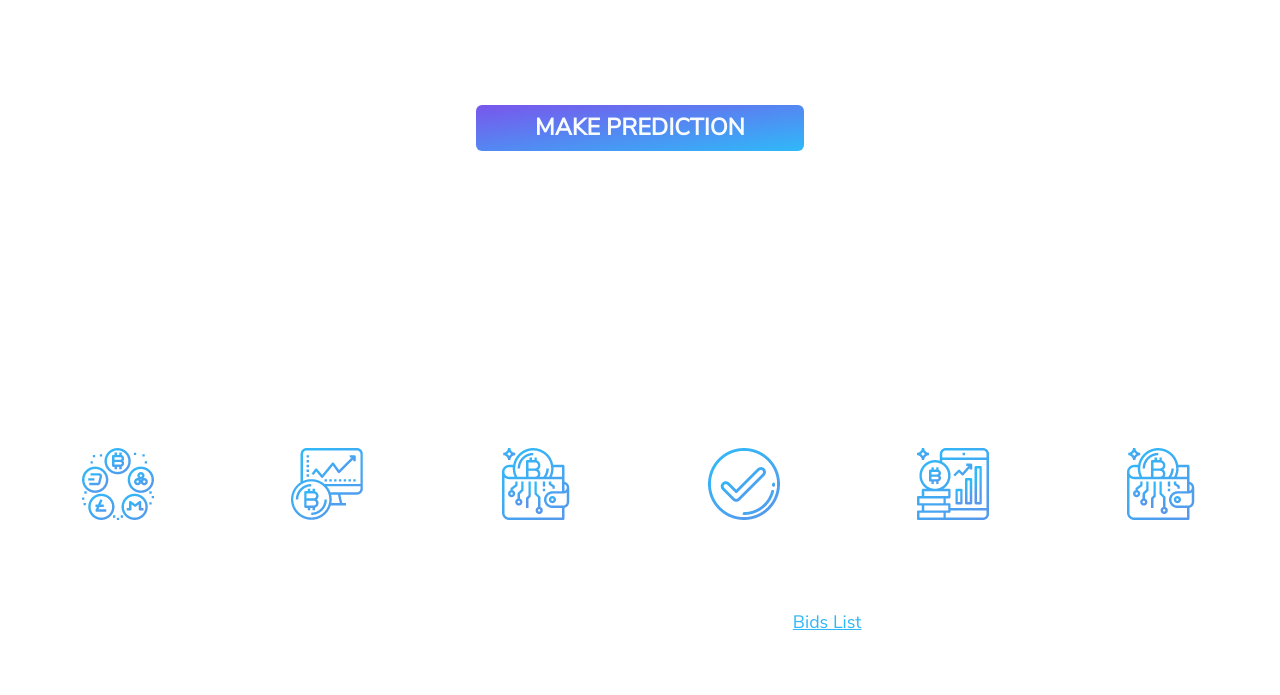
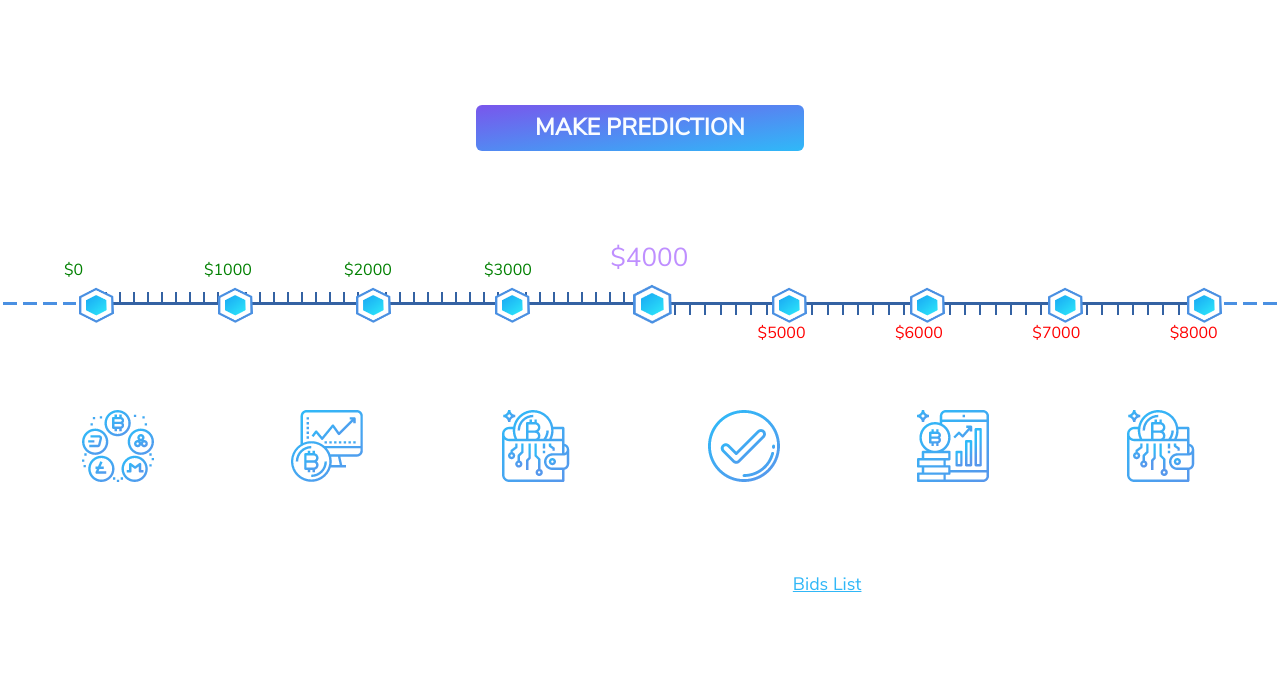
Before and after one commit to iamlofe/mini.github.io, a plain HTML site: page index.html in a window 1280 px wide. Shown: the part 348-1043 px from the top of the page. After the commit the page ends 1005 px from the top, so only its background shows below. Drawn offline with nearby package versions, Linux system fonts and the light colour scheme; a web font is replaced by a local one.

Commit message:
add line

```diff
--- a/css/style.css
+++ b/css/style.css
@@ -207,6 +207,7 @@ body {
 
 .bull {
 	background: url(../img/bull.png) top 1em center no-repeat/100%;
+	height: 50vh;
 }
 
 .bull>img,
@@ -220,6 +221,7 @@ body {
 
 .bear {
 	background: url(../img/bear.png) top 1em center no-repeat/100%;
+	height: 50vh;
 }
 
 .vs {
@@ -322,7 +324,11 @@ body {
 	right: 1.5em;
 	display: none;
 	border-radius: 6px;
-	background-image: linear-gradient(270deg, rgba(121, 86, 236, 0.75) 0%, rgba(47, 185, 248, 0.75) 100%);
+	background-image: linear-gradient(270deg, rgba(121, 86, 236, 0.9) 0%, rgba(47, 185, 248, 0.9) 100%);
+}
+
+.title-result22 {
+	margin-top: 100px;
 }
 
 .nav-menu {
--- a/index.html
+++ b/index.html
@@ -26,22 +26,22 @@
 		<div class="list-menu">
 			<ul class="nav-menu">
 				<li class="nav-select bids-list">
-					<a href="#">Bids List</a>
+					<a style="color: white;" href="#">Bids List</a>
 				</li>
 				<li class="nav-select oracles-list">
-					<a href="#">Oracles List</a>
+					<a style="color: white;" href="#">Oracles List</a>
 				</li>
 				<li class="nav-select account-info">
-					<a href="#">Account Info</a>
+					<a style="color: white;" href="#">Account Info</a>
 				</li>
 				<li class="nav-select faq">
-					<a href="#">FAQ</a>
+					<a style="color: white;" href="#">FAQ</a>
 				</li>
 				<li class="nav-select terms">
-					<a href="#">Our terms</a>
+					<a style="color: white;" href="#">Our terms</a>
 				</li>
 				<li class="nav-select" id="exit">
-					<a href="#">Exit</a>
+					<a style="color: white;" href="#">Exit</a>
 				</li>
 			</ul>
 		</div>
@@ -63,7 +63,7 @@
 					<p class="name">bulls</p>
 					<div class="square">11</div>
 				</div>
-				<div class="col-sm-1"></div>
+				<div class="col "></div>
 				<div class="col">
 					<p class="name">bears</p>
 					<div class="square">15</div>
@@ -82,47 +82,52 @@
 			<div>Make prediction</div>
 		</a>
 	</div>
-	<div class="title-result2">
+	<!-- /////////////////////////////////////////////////////// -->
+	<div class="title-result22" id="title-result2" style="display:flex;flex-direction:column;">
+		<div class="column-res" id="column-res1" style="display:flex;flex-direction:row;"></div>
+		<div class="column-res-main" id="column-res2" style="display:flex;flex-direction:row;"></div>
+		<div class="column-res" id="column-res3" style="display:flex;flex-direction:row;"></div>
 	</div>
+
 	<footer>
-		<h2 class="gide">Steps Guide</h2>
+		<h2 style="margin-top:40px;" class="gide">Steps Guide</h2>
 		<div class="row title-result">
-			<div class="col-lg-2 col-md-4 col-sm-6 marg">
+			<div class="col-lg-2 col-md-4 col-4 marg">
 				<img src="img/guide/choose.png" alt="">
 				<p class="desc">
 					1. Choose Condition
 					<br> of your Prediction
 				</p>
 			</div>
-			<div class="col-md-4 col-sm-6 col-lg-2 marg">
+			<div class="col-md-4 col-4 col-lg-2 marg">
 				<img src="img/guide/prediction.png" alt="">
 				<p class="desc">
 					2. Write Prediction
 					<br> and Bid Price
 				</p>
 			</div>
-			<div class="col-md-4 col-sm-6 col-lg-2 marg">
+			<div class="col-md-4 col-4 col-lg-2 marg">
 				<img src="img/guide/btc-cash.png" alt="">
 				<p class="desc">
 					3. Pay by MetaMask
 					<br> your Bid Price
 				</p>
 			</div>
-			<div class="col-md-4 col-sm-6 col-lg-2 marg">
+			<div class="col-md-4 col-4 col-lg-2 marg">
 				<img src="img/guide/successful.png" alt="">
 				<p class="desc">
 					4. You Successful
 					<br> Place the Bid
 				</p>
 			</div>
-			<div class="col-md-4 col-sm-6 col-lg-2 marg">
+			<div class="col-md-4 col-4 col-lg-2 marg">
 				<img src="img/guide/wait.png" alt="">
 				<p class="desc">
 					5. Wait for
 					<br> Prediction Date
 				</p>
 			</div>
-			<div class="col-md-4 col-sm-6 col-lg-2 marg">
+			<div class="col-md-4 col-4 col-lg-2 marg">
 				<img src="img/guide/btc-cash.png" alt="">
 				<p class="desc">
 					6. Withdraw your
@@ -387,8 +392,58 @@
 		</div>
 	</div>
 	</div>
-	<script src="https://ajax.googleapis.com/ajax/libs/jquery/3.3.1/jquery.min.js">></script>
+	<script src="https://ajax.googleapis.com/ajax/libs/jquery/3.3.1/jquery.min.js">
+	</script>
 	<script src="js/scripts.js"></script>
+	<script src="js/line.js"></script>
+
+	<style>
+		.diamond {
+			height: 20px;
+			width: 2vw;
+
+		}
+
+		.element1 {
+
+			height: 3px;
+			width: 1.25vw;
+			margin-bottom: 0;
+			margin-top: 0;
+			padding-top: 0;
+			padding-bottom: 0;
+			background: #3462A3;
+			position: relative;
+
+		}
+
+
+		.element {
+
+			height: 3px;
+			width: 1.25vw;
+			margin-left: 3px;
+			margin-right: 3px;
+			padding-top: 0;
+			padding-bottom: 0;
+			background: #4A90E2;
+
+		}
+
+		.element13 {
+			position: relative;
+			height: 10px;
+			width: 1.25vw;
+			margin-bottom: 0;
+			margin-top: 0;
+			padding-top: 0;
+			padding-bottom: 0;
+			border: 2px solid #3462A3;
+			border-top: none;
+			border-bottom: none;
+			border-left: none;
+		}
+	</style>
 </body>
 
 </html>
--- /dev/null
+++ b/js/line.js
@@ -0,0 +1,180 @@
+(function() {
+  const columnRes = document.getElementById('column-res1');
+  const columnRes2 = document.getElementById('column-res2');
+  const columnRes3 = document.getElementById('column-res3');
+
+  write1(columnRes);
+  write2(columnRes2);
+  write3(columnRes3);
+
+  /////////////////////////////////////////////
+
+  function write2(where) {
+    for (let i = 0; i < 4; i++) {
+      let element = document.createElement('div');
+      element.className = 'element';
+      where.appendChild(element);
+    }
+
+    for (let i = 0; i <= 80; i++) {
+      let element = document.createElement('div');
+
+      element.className = 'element1';
+
+      if (i == 40) {
+        let img = document.createElement('img');
+        img.src = './img/Path.png';
+        img.style =
+          'height:40px;width:40px;z-index:4;position:absolute;top:-18px';
+        element.appendChild(img);
+        where.appendChild(element);
+        continue;
+      }
+
+      if (i % 10 === 0 || i === 0) {
+        let img = document.createElement('img');
+        img.src = './img/Path.png';
+        img.style =
+          'height:1.0em;width:1.0em;z-index:4;position:absolute;top:-0.4em';
+        element.appendChild(img);
+
+        where.appendChild(element);
+
+        continue;
+      }
+
+      where.appendChild(element);
+    }
+
+    for (let i = 0; i < 4; i++) {
+      let element = document.createElement('div');
+      element.className = 'element';
+
+      where.appendChild(element);
+    }
+  }
+
+  function write3(where) {
+    for (let i = 0; i < 4; i++) {
+      let element = document.createElement('div');
+      element.className = 'element';
+      element.style = 'visibility: hidden;';
+      where.appendChild(element);
+    }
+
+    for (let i = 0; i <= 80; i++) {
+      let element = document.createElement('div');
+
+      element.className = 'element13';
+      element.style = 'border:none';
+
+      if (i == 40) {
+        let price = document.createElement('div');
+        price.innerText = '$' + i * 100;
+        price.style =
+          'color: #BF8FFF; 	font-size:26px; position:absolute; top:-60px; left:-20px';
+        element.appendChild(price);
+      }
+
+      if (i > 40) {
+        element.addEventListener('click', e => {
+          console.log(e);
+          e.target.style = 'background:green';
+        });
+        let tooltip = document.createElement('div');
+
+        element.addEventListener('mouseover', e => {
+          tooltip.className = 'tooltipe';
+
+          tooltip.style =
+            'height:50px;width:140px; background:#434E60; position:absolute; top:40px;border-radius:7px; font-size:16px; padding:2px; word-wrap: break-word';
+          tooltip.innerText = 'it is our blockk';
+          e.target.appendChild(tooltip);
+        });
+
+        element.addEventListener('mouseout', e => {
+          tooltip.innerText = '';
+          tooltip.style = 'display:none';
+        });
+
+        element.style =
+          'border: 2px solid #3462A3;border-top: none;border-bottom: none;border-left: none;';
+
+        if (i % 10 == 0 || i == 0) {
+          let price = document.createElement('div');
+          price.innerText = '$' + i * 100;
+          price.style =
+            'color: red; 	font-size:16px; position:absolute; top:20px; left:-10px';
+          element.appendChild(price);
+        }
+      }
+      if (i % 10 == 1) continue;
+      where.appendChild(element);
+    }
+
+    for (let i = 0; i < 4; i++) {
+      let element = document.createElement('div');
+      element.className = 'element';
+      element.style = 'visibility: hidden;';
+
+      where.appendChild(element);
+    }
+  }
+  function write1(where) {
+    for (let i = 0; i < 4; i++) {
+      let element = document.createElement('div');
+      element.className = 'element';
+      element.style = 'visibility: hidden;';
+      where.appendChild(element);
+    }
+
+    for (let i = 0; i <= 80; i++) {
+      let element = document.createElement('div');
+
+      // element.addEventListener();
+
+      element.className = 'element13';
+      element.style = 'border:none';
+
+      if (i < 40) {
+        element.addEventListener('click', e => {
+          e.target.style = 'background:red';
+        });
+        element.style =
+          'border: 2px solid #3462A3;border-top: none;border-bottom: none;border-left: none;';
+        let tooltip = document.createElement('div');
+
+        element.addEventListener('mouseover', e => {
+          tooltip.className = 'tooltipe';
+
+          tooltip.style =
+            'height:50px;width:140px; background:#434E60; position:absolute; top:-70px;border-radius:7px; font-size:16px; padding:2px; word-wrap: break-word';
+          tooltip.innerText = 'it is our blockk';
+          e.target.appendChild(tooltip);
+        });
+
+        element.addEventListener('mouseout', e => {
+          tooltip.innerText = '';
+          tooltip.style = 'display:none';
+        });
+        if (i % 10 == 0 || i == 0) {
+          let price = document.createElement('div');
+          price.innerText = '$' + i * 100;
+          price.style =
+            'color: green; 	font-size:16px; position:absolute; top:-30px; left:-15px';
+          element.appendChild(price);
+        }
+      }
+
+      where.appendChild(element);
+    }
+
+    for (let i = 0; i < 4; i++) {
+      let element = document.createElement('div');
+      element.className = 'element';
+      element.style = 'visibility: hidden;';
+
+      where.appendChild(element);
+    }
+  }
+})();
```
Also changed, not shown: img/Path.png (added).
